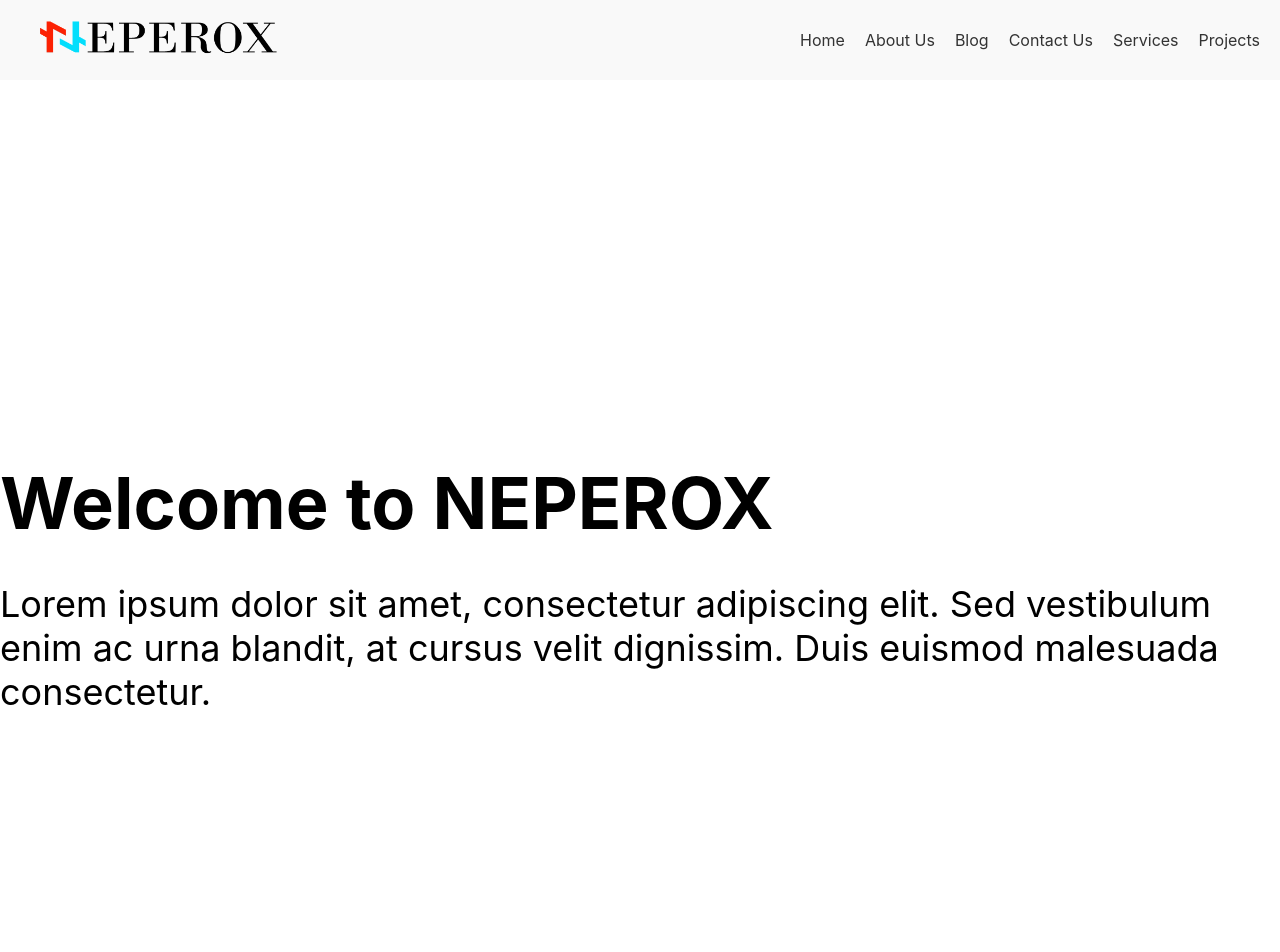
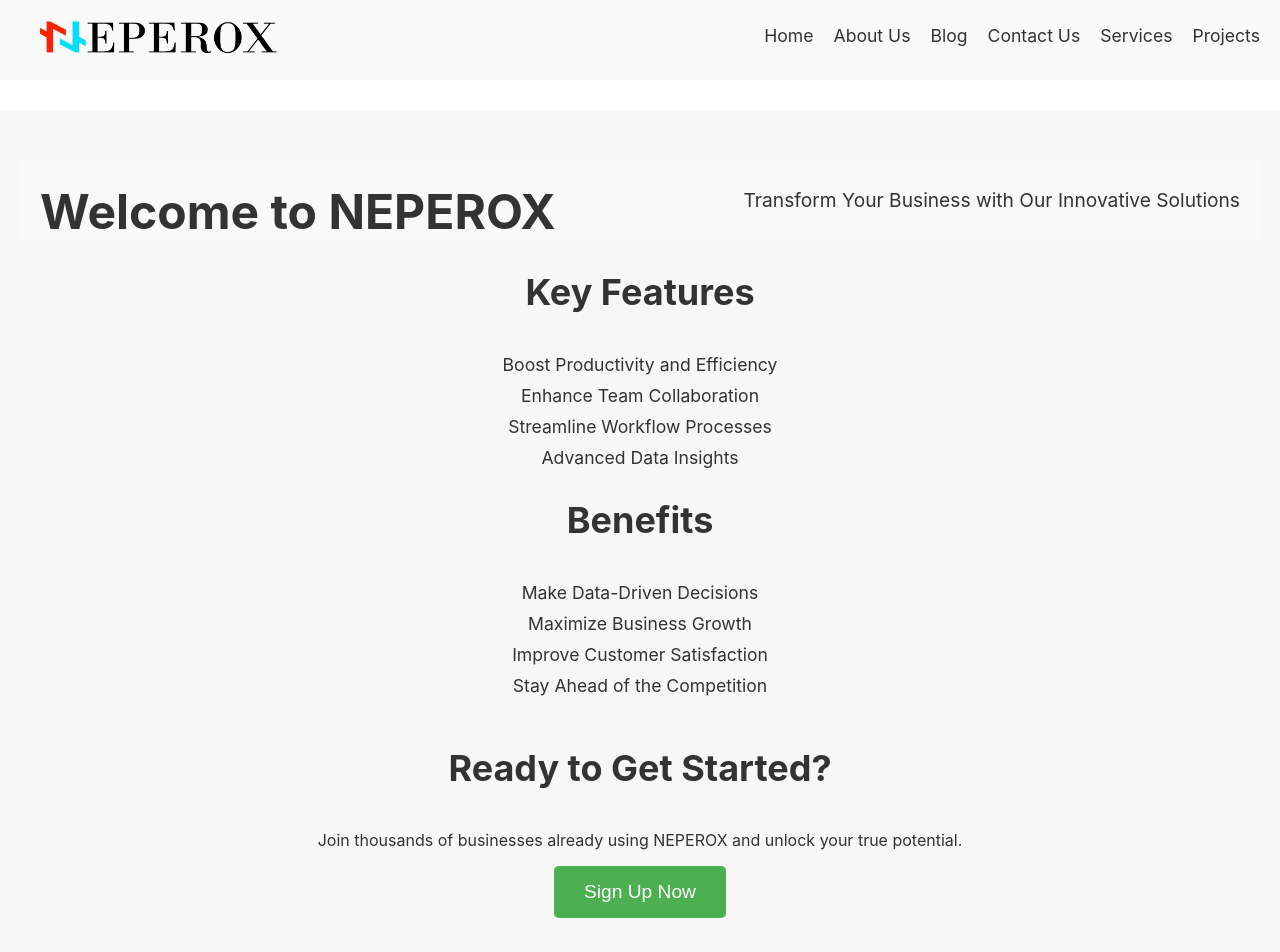
Before and after one commit to dhawaksir/Neperox, a React (Create React App) app: page / in a window 1280 px wide. Shown: the top 952 px of the page. Built offline with nearby package versions, Linux system fonts and the light colour scheme.

Commit message:
initial commit

```diff
--- a/src/components/Home/Home.jsx
+++ b/src/components/Home/Home.jsx
@@ -1,16 +1,46 @@
 import React from "react";
+import "./home.css"; // Import external CSS file for styling (Keep CSS in a separate file)
 
 const Home = () => {
   return (
-    <div id="home" className="section">
-      <div className="section-content">
-        <h1>Welcome to NEPEROX </h1>
-        <p>
-          Lorem ipsum dolor sit amet, consectetur adipiscing elit. Sed
-          vestibulum enim ac urna blandit, at cursus velit dignissim. Duis
-          euismod malesuada consectetur.
+    <div id="home" className="landing-page">
+      <header className="header">
+        <h1 className="title">Welcome to NEPEROX</h1>
+        <p className="description">
+          Transform Your Business with Our Innovative Solutions
         </p>
-      </div>
+      </header>
+
+      <main className="main-content">
+        <section className="features">
+          <h2>Key Features</h2>
+          <ul>
+            <li>Boost Productivity and Efficiency</li>
+            <li>Enhance Team Collaboration</li>
+            <li>Streamline Workflow Processes</li>
+            <li>Advanced Data Insights</li>
+          </ul>
+        </section>
+
+        <section className="benefits">
+          <h2>Benefits</h2>
+          <ul>
+            <li>Make Data-Driven Decisions</li>
+            <li>Maximize Business Growth</li>
+            <li>Improve Customer Satisfaction</li>
+            <li>Stay Ahead of the Competition</li>
+          </ul>
+        </section>
+
+        <section className="cta">
+          <h2>Ready to Get Started?</h2>
+          <p>
+            Join thousands of businesses already using NEPEROX and unlock your
+            true potential.
+          </p>
+          <button className="cta-button">Sign Up Now</button>
+        </section>
+      </main>
     </div>
   );
 };
--- a/src/components/Home/home.css
+++ b/src/components/Home/home.css
@@ -1,138 +1,58 @@
-/* about.css */
-
-.aboutPage {
-    background-color: #f8f8f8;
-    padding: 80px 0;
+/* Add styles for the landing page components */
+.landing-page {
+  text-align: center;
+  background-color: #f7f7f7;
+  color: #333;
+  padding: 50px 20px;
 }
 
-  .about__page-section {
-    padding: 80px 0;
+.header {
+  margin-bottom: 30px;
 }
 
-  .about__page-img img {
-    border-radius: 10px;
+.title {
+  font-size: 3rem;
+  margin-bottom: 10px;
 }
 
-  .about__page-content {
-    padding-left: 40px;
+.description {
+  font-size: 1.2rem;
 }
 
-  .section__title {
-    font-size: 32px;
-    margin-bottom: 20px;
-    color: #333;
+.features,
+.benefits {
+  margin: 30px 0;
 }
 
-  .section__description {
-    font-size: 16px;
+h2 {
+  font-size: 2rem;
   margin-bottom: 20px;
-    color: #555;
 }
 
-  .section__subtitle {
-    font-size: 18px;
-    margin-bottom: 10px;
-    color: #777;
+ul {
+  list-style-type: none;
+  padding: 0;
 }
 
-  .section__title,
-  .section__subtitle {
-    color: #007bff;
+li {
+  font-size: 1.1rem;
+  margin-bottom: 10px;
 }
 
-  .section__title i {
-    font-size: 24px;
-    margin-right: 10px;
-    color: #007bff;
+.cta {
+  margin: 50px 0;
 }
 
-  .section__title i:hover {
-    color: #0056b3;
+.cta-button {
+  background-color: #4CAF50;
+  color: #fff;
+  border: none;
+  padding: 15px 30px;
+  font-size: 1.2rem;
+  cursor: pointer;
+  border-radius: 5px;
 }
 
-  .ri-phone-line {
-    font-size: 24px;
+.cta-button:hover {
+  background-color: #45a049;
 }
-
-  .mb-5 {
-    margin-bottom: 3rem !important;
-  }
-
-  .text-center {
-    text-align: center !important;
-  }
-
-  .section__title,
-  .section__subtitle,
-  h2 {
-    font-weight: 600;
-  }
-
-  .section__title,
-  .section__subtitle,
-  h2,
-  h4 {
-    color: #007bff;
-  }
-
-  .section__subtitle,
-  h2 {
-    font-size: 24px;
-  }
-
-  section {
-    padding: 80px 0;
-  }
-
-  section h6 {
-    font-size: 16px;
-    margin-bottom: 10px;
-    color: #777;
-  }
-
-  section h2 {
-    font-size: 32px;
-    margin-bottom: 20px;
-    color: #333;
-  }
-
-  .section__subtitle {
-    color: #007bff;
-  }
-
-  .section__title,
-  .section__subtitle,
-  h2,
-  h4 {
-    color: #007bff;
-  }
-
-  .section__title i {
-    font-size: 24px;
-    margin-right: 10px;
-    color: #007bff;
-  }
-
-  .section__title i:hover {
-    color: #0056b3;
-  }
-
-  .d-flex {
-    display: flex !important;
-  }
-
-  .align-items-center {
-    align-items: center !important;
-  }
-
-  .gap-3 {
-    gap: 1rem !important;
-  }
-
-  .fs-4 {
-    font-size: 24px !important;
-  }
-
-  .mb-4 {
-    margin-bottom: 1.5rem !important;
-  }
```
Lines whose indentation alone changed are shown as unchanged.
